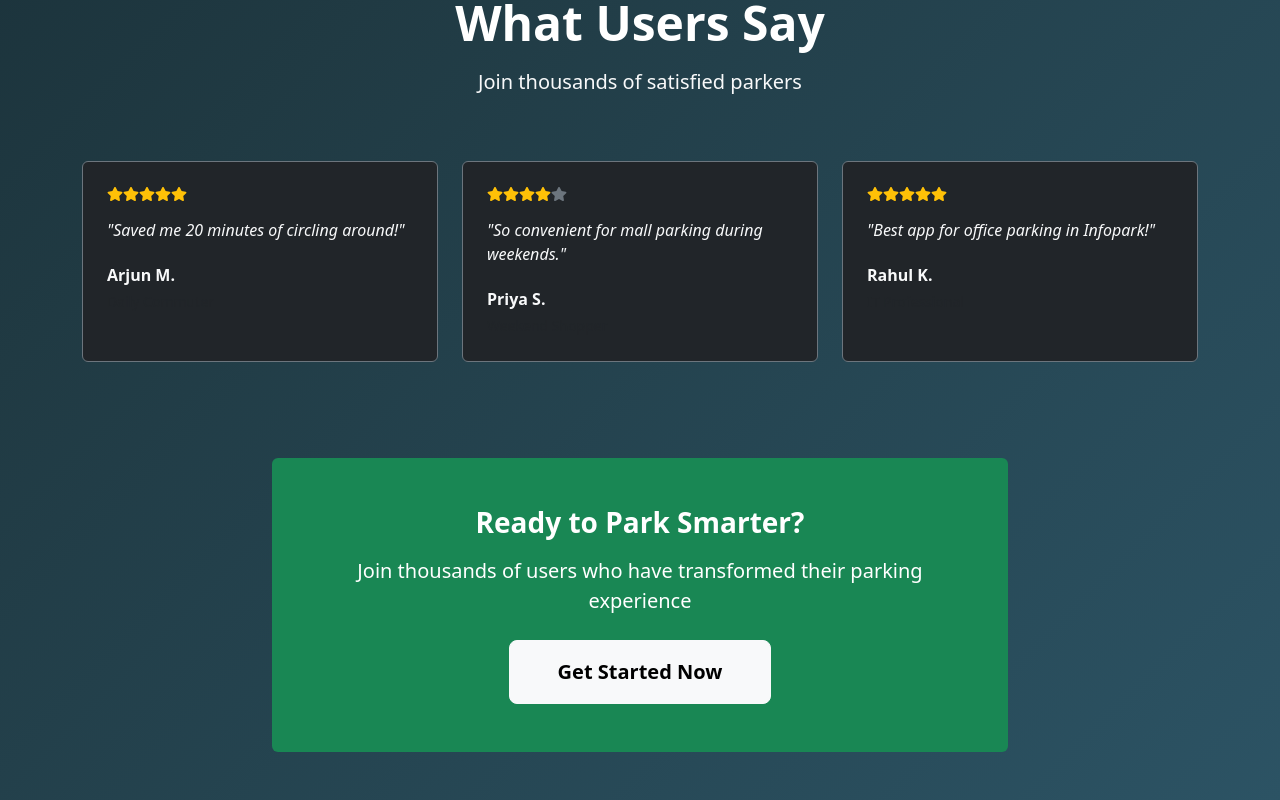
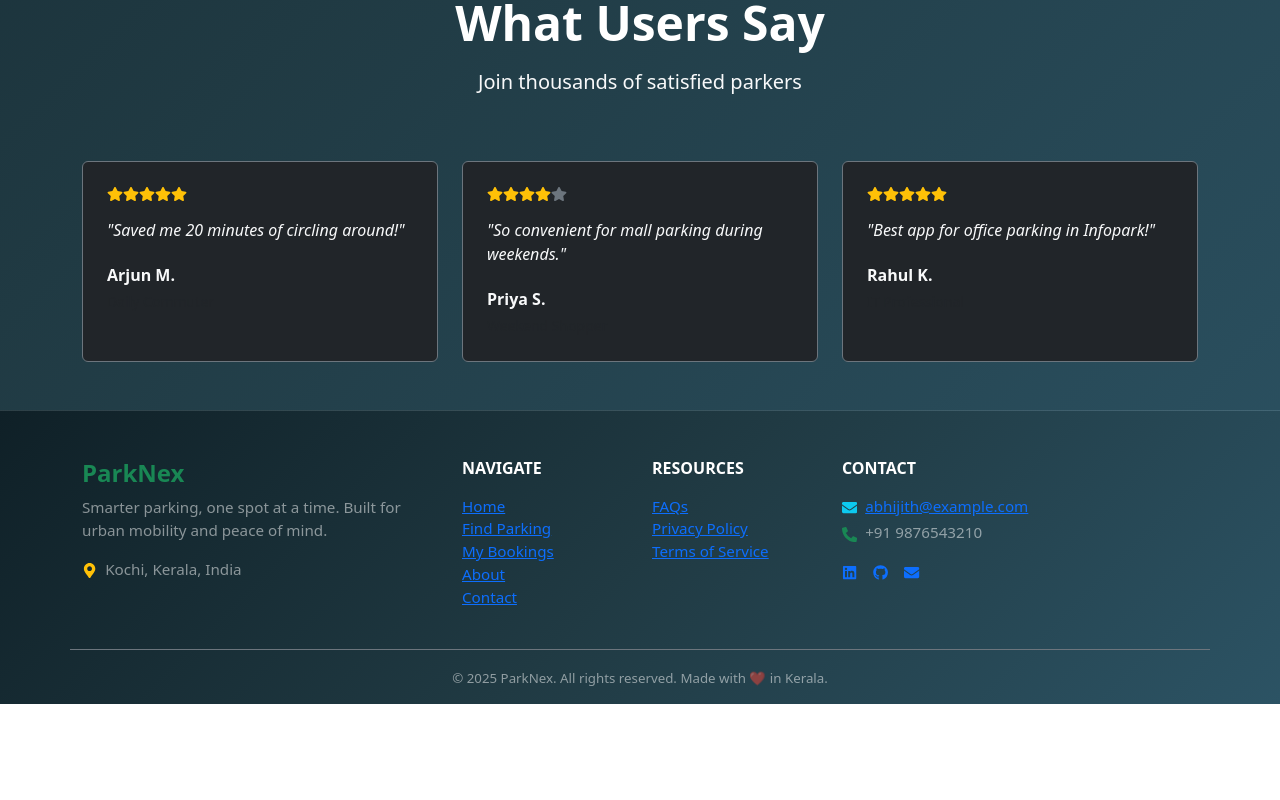
Before and after one commit to Abhi-km2425/parknex-front_end, a React app: page / in a window 1280 px wide. Shown: the part 1401-2201 px from the top of the page. After the commit the page ends 2105 px from the top, so only its background shows below. Built offline with nearby package versions, Linux system fonts and the light colour scheme; the HTML template or start-up script is replaced by a standard one.

Commit message:
footer fix update

```diff
--- a/src/pages/AboutPage.jsx
+++ b/src/pages/AboutPage.jsx
@@ -3,6 +3,7 @@ import { Container, Row, Col, Card, Button } from 'react-bootstrap';
 import { Link } from 'react-router-dom';
 import { FaLock, FaClock, FaMapMarkerAlt, FaUsers } from 'react-icons/fa';
 import CustomNavbar from '../components/Navbar';
+import Footer from '../components/Footer';
 const AboutPage = () => {
   const teamMembers = [
     {
@@ -255,6 +256,8 @@ const AboutPage = () => {
           </Row>
         </Container>
       </div>
+               <Footer />
+
 
 </>  );
 };
--- a/src/pages/AuthForm.jsx
+++ b/src/pages/AuthForm.jsx
@@ -4,6 +4,7 @@ import CustomNavbar from "../components/Navbar";
 import { Link, useNavigate } from "react-router-dom";
 import { registerUserAPI, userLoginAPI } from "../service/allAPI";
 import { toast } from "react-toastify";
+import Footer from "../components/Footer";
 // import { loginAPI, registerAPI } from "../../services/allAPI"; // Add your APIs later
 // import { toast } from "react-toastify"; // Add toast later
 
@@ -191,6 +192,8 @@ const handleRegister = async () => {
             </Card.Body>
           </Card>
         </Container>
+                 <Footer />
+
       </div>
     </>
   );
--- a/src/pages/BookingHistoryPage.jsx
+++ b/src/pages/BookingHistoryPage.jsx
@@ -18,6 +18,7 @@ import {
 } from "react-icons/fa";
 import CustomNavbar from "../components/Navbar";
 import { cancelBookingAPI, getUserBookingsAPI } from "../service/allAPI";
+import Footer from "../components/Footer";
 
 const BookingHistoryPage = () => {
   const [filter, setFilter] = useState("all"); // all, upcoming, completed, cancelled
@@ -318,6 +319,8 @@ const handleCancelBooking = async (bookingId) => {
             </Col>
           </Row>
         </Container>
+                 <Footer />
+
       </div>
     </>
   );
--- a/src/pages/ContactPage.jsx
+++ b/src/pages/ContactPage.jsx
@@ -2,6 +2,7 @@ import React, { useState } from 'react';
 import { Container, Row, Col, Card, Form, Button, Alert, Navbar } from 'react-bootstrap';
 import { FaPhone, FaEnvelope, FaMapMarkerAlt, FaClock } from 'react-icons/fa';
 import CustomNavbar from '../components/Navbar';
+import Footer from '../components/Footer';
 
 const ContactPage = () => {
   const [formData, setFormData] = useState({
@@ -193,6 +194,7 @@ const ContactPage = () => {
             </Row>
           </Container>
         </div>
+             <Footer />
 
 </>  );
 };
--- a/src/pages/LandingPage.jsx
+++ b/src/pages/LandingPage.jsx
@@ -10,6 +10,7 @@ import {
 } from "react-icons/fa";
 import "animate.css";
 import CustomNavbar from "../components/Navbar";
+import Footer from "../components/Footer";
 
 const LandingPage = () => {
   const navigate = useNavigate();
@@ -255,30 +256,8 @@ const LandingPage = () => {
           </Row>
         </Container>
 
-        {/* CTA Section */}
-        <Container className="py-5 text-center">
-          <Row className="justify-content-center">
-            <Col lg={8}>
-              <Card className="bg-success border-0 text-white">
-                <Card.Body className="p-5">
-                  <h3 className="fw-bold mb-3">Ready to Park Smarter?</h3>
-                  <p className="mb-4 fs-5">
-                    Join thousands of users who have transformed their parking
-                    experience
-                  </p>
-                  <Button
-                    variant="light"
-                    size="lg"
-                    className="px-5 py-3 fw-bold"
-                    onClick={() => navigate("/parking")}
-                  >
-                    Get Started Now
-                  </Button>
-                </Card.Body>
-              </Card>
-            </Col>
-          </Row>
-        </Container>
+         <Footer />
+
 
         <style jsx>{`
           .hover-card:hover {
--- a/src/pages/ParkingPage.jsx
+++ b/src/pages/ParkingPage.jsx
@@ -3,6 +3,7 @@ import { Container, Row, Col, Card, Button, Form, Badge } from "react-bootstrap"
 import { FaStar, FaMapMarkerAlt, FaClock, FaSearch, FaDirections } from "react-icons/fa";
 import BookingModal from "../components/BookingModal";
 import CustomNavbar from '../components/Navbar';
+import Footer from '../components/Footer';
 
 function ParkingPage() {
       const [selectedLocation, setSelectedLocation] = useState("");
@@ -87,6 +88,7 @@ function ParkingPage() {
       style={{
         background: "linear-gradient(135deg, #0F2027 0%, #203A43 50%, #2C5364 100%)",
         paddingTop: "80px",
+          paddingBottom: "40px",
       }}
     >
       <Container>
@@ -223,6 +225,8 @@ function ParkingPage() {
         spot={selectedSpot}
       />
     </div>
+             <Footer />
+
 </>
   )
 }
--- a/src/pages/ProfilePage.jsx
+++ b/src/pages/ProfilePage.jsx
@@ -21,7 +21,6 @@ const ProfilePage = () => {
   return (
     <>
      <CustomNavbar />
-<div className="d-flex flex-column min-vh-100">
 
           <div
             className="min-vh-100 text-white"
@@ -105,7 +104,7 @@ const ProfilePage = () => {
 
           </div>
 
-</div>
+
          <Footer />
           </>
   );
```
